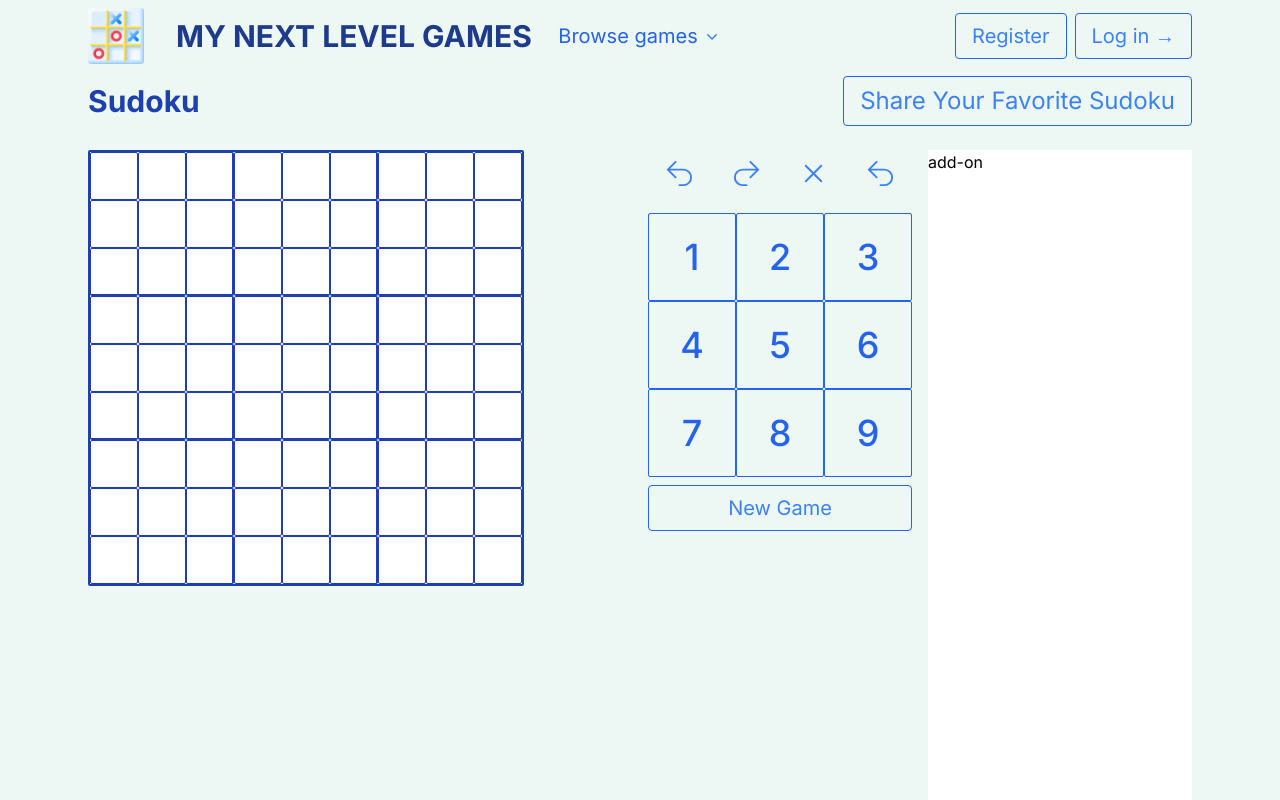
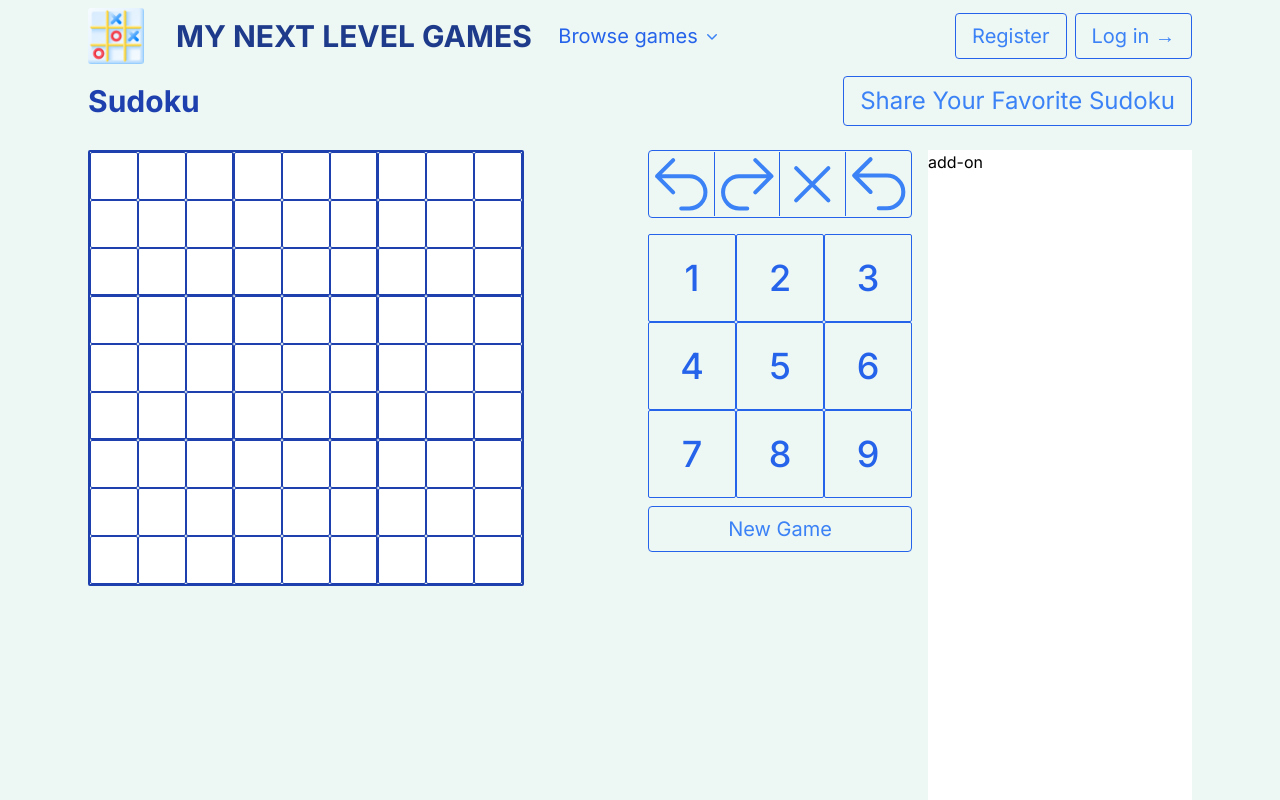
Before and after one commit to plamenpk/MyGames, a Next.js app in the folder mygames/: page /games/sudoku in a window 1280 px wide. Shown: the top 800 px of the page. Built offline with nearby package versions, Linux system fonts and the light colour scheme.

Commit message:
Refactored style

```diff
--- a/mygames/app/games/sudoku/page.tsx
+++ b/mygames/app/games/sudoku/page.tsx
@@ -29,11 +29,11 @@ const Sudoku = () => {
           <SudokuGame></SudokuGame>
         </div>
         <div className="h-full min-h-screen flex flex-col">
-          <div className="grid grid-cols-4 gap-1">
-            <HelperButtons><ArrowUturnLeftIcon className="text-blue-500" /></HelperButtons>
-            <HelperButtons><ArrowUturnRightIcon className="text-blue-500" /></HelperButtons>
-            <HelperButtons><XMarkIcon className="text-blue-500" /></HelperButtons>
-            <HelperButtons><ArrowUturnLeftIcon className="text-blue-500" /></HelperButtons>
+          <div className="grid grid-cols-4 gap-0 border rounded border-blue-600">
+            <HelperButtons><ArrowUturnLeftIcon className="text-blue-500 hover:text-blue-800 hover:bg-blue-100 border-r border-blue-600" /></HelperButtons>
+            <HelperButtons><ArrowUturnRightIcon className="text-blue-500 hover:text-blue-800 hover:bg-blue-100 border-r border-blue-600" /></HelperButtons>
+            <HelperButtons><XMarkIcon className="text-blue-500 hover:text-blue-800 hover:bg-blue-100 border-r border-blue-600" /></HelperButtons>
+            <HelperButtons><ArrowUturnLeftIcon className="text-blue-500 hover:text-blue-800 hover:bg-blue-100" /></HelperButtons>
           </div>
           <NumericKeypad></NumericKeypad>
           <NewGame></NewGame>
--- a/mygames/components/sudoku/helperFunctoins/HelperButtons.tsx
+++ b/mygames/components/sudoku/helperFunctoins/HelperButtons.tsx
@@ -13,7 +13,7 @@ const HelperButtons = ({ children }: ButtonProps) => {
   return (
     <>
       <button
-        className=" rounded border-blue-600 text-blue-500 text-xl px-4 py-2 hover:text-blue-800"
+        className=" text-blue-500 text-xl hover:text-blue-800 "
         onClick={onClick}>{children}
         {/* <ArrowLeftCircleIcon className="text-blue-500" /> */}
       </button>
--- a/mygames/components/sudoku/helperFunctoins/NewGame.tsx
+++ b/mygames/components/sudoku/helperFunctoins/NewGame.tsx
@@ -7,7 +7,7 @@ const NewGame = () => {
   return (
     <>
       <button
-      className="mt-2 pt-2 border rounded border-blue-600 text-blue-500 text-xl px-4 py-2 hover:text-blue-800 w-full max-w-md"
+      className="mt-2 border rounded border-blue-600 text-blue-500 text-xl px-4 py-2 hover:text-blue-800 hover:bg-blue-100 w-full max-w-md"
       onClick={onClick}>New Game</button>
     </>
   )
--- a/mygames/components/sudoku/helperFunctoins/NumericKeypad.tsx
+++ b/mygames/components/sudoku/helperFunctoins/NumericKeypad.tsx
@@ -21,7 +21,7 @@ const NumericKeypad = () => {
               {row.map((cell, colIndex) => (
                 <button
                   key={colIndex}
-                  className="w-full h-full text-center text-4xl text-blue-600 hover:text-blue-800 font-medium border rounded-sm border-blue-600"
+                  className="w-full h-full text-center text-4xl text-blue-600 hover:text-blue-800 hover:bg-blue-100 font-medium border rounded-sm border-blue-600"
                   onClick={() => handleOnClick(cell)}
                 >{cell}</button>
               ))}
```
